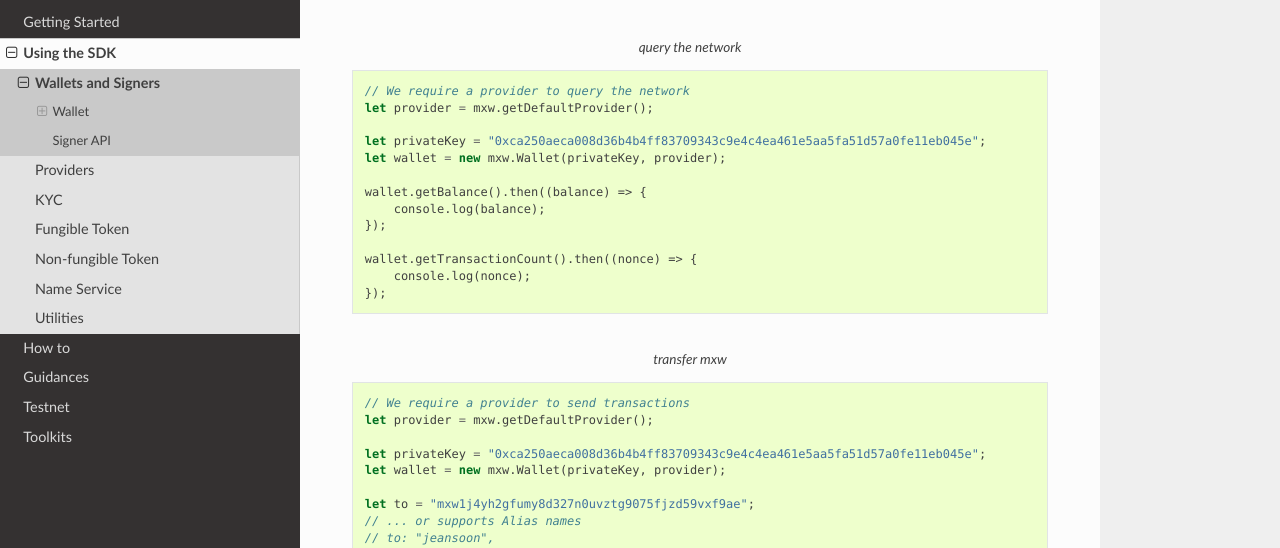
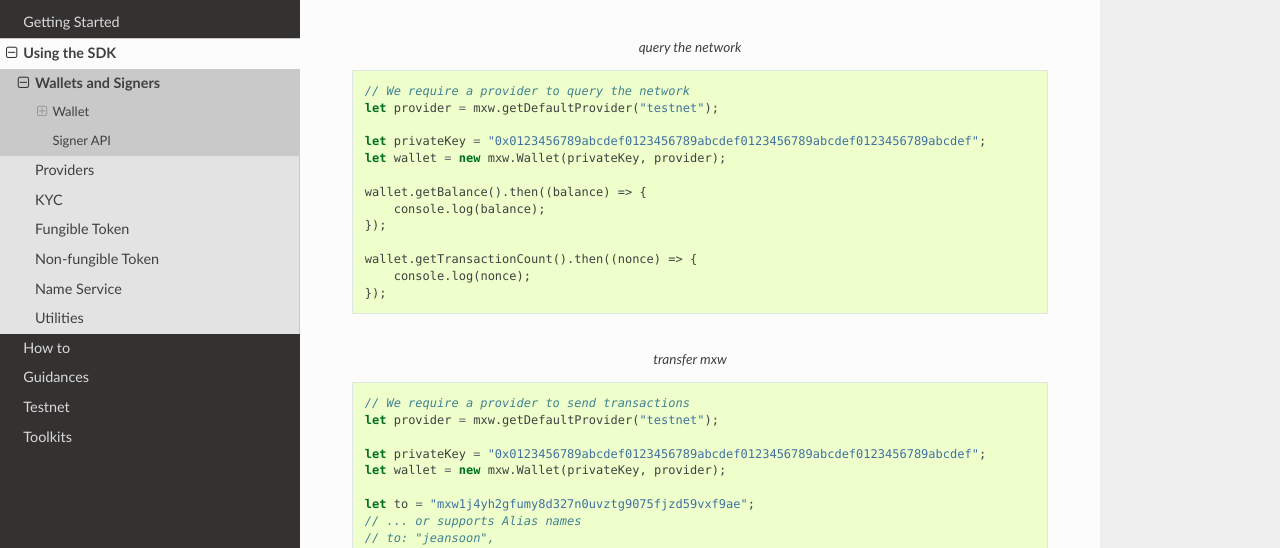
Before and after one commit to maxonrow/mxw-sdk-js, a Sphinx documentation site: the page built from docs/api-wallet.rst, in a window 1280 px wide and 900 px high, scrolled down 6519 px. Shown: the part 159-707 px from the top of the window. Built offline with Sphinx 7.4.7 and the Read the Docs theme 2.0.0, drawn with Linux system fonts in a browser that asks for light colours; some of the changed text lies outside the part shown.

Commit message:
spelling correction, rearange sentence sequence , minor tweaks

```diff
--- a/docs/api-wallet.rst
+++ b/docs/api-wallet.rst
@@ -41,6 +41,7 @@
     Generate a `BIP-039`_ + `BIP-044`_ wallet from *mnemonic* deriving *path* using
     the *wordlist*. The default language is English (en).
 
+
     The current supported wordlists are:
 
     ===================== ===========================
@@ -63,11 +64,11 @@
 .. code-block:: javascript
     :caption: *load a private key*
 
-    let privateKey = "0xca250aeca008d36b4b4ff83709343c9e4c4ea461e5aa5fa51d57a0fe11eb045e";
+    let privateKey = "0x0123456789abcdef0123456789abcdef0123456789abcdef0123456789abcdef";
     let wallet = new mxw.Wallet(privateKey);
 
     // Connect a wallet to mainnet
-    let provider = mxw.getDefaultProvider();
+    let provider = mxw.getDefaultProvider("testnet");
     let walletWithProvider = new mxw.Wallet(privateKey, provider);
 
 
@@ -211,7 +212,7 @@
     :caption: *signing transactions*
 
     let privateKey = "0xca250aeca008d36b4b4ff83709343c9e4c4ea461e5aa5fa51d57a0fe11eb045e";
-    let provider = mxw.getDefaultProvider();
+    let provider = mxw.getDefaultProvider("testnet");
     let wallet = new mxw.Wallet(privateKey, provider);
 
     console.log(wallet.address);
@@ -368,9 +369,9 @@
     :caption: *query the network*
 
     // We require a provider to query the network
-    let provider = mxw.getDefaultProvider();
+    let provider = mxw.getDefaultProvider("testnet");
 
-    let privateKey = "0xca250aeca008d36b4b4ff83709343c9e4c4ea461e5aa5fa51d57a0fe11eb045e";
+    let privateKey = "0x0123456789abcdef0123456789abcdef0123456789abcdef0123456789abcdef";
     let wallet = new mxw.Wallet(privateKey, provider);
 
     wallet.getBalance().then((balance) => {
@@ -386,9 +387,9 @@
     :caption: *transfer mxw*
 
     // We require a provider to send transactions
-    let provider = mxw.getDefaultProvider();
+    let provider = mxw.getDefaultProvider("testnet");
 
-    let privateKey = "0xca250aeca008d36b4b4ff83709343c9e4c4ea461e5aa5fa51d57a0fe11eb045e";
+    let privateKey = "0x0123456789abcdef0123456789abcdef0123456789abcdef0123456789abcdef";
     let wallet = new mxw.Wallet(privateKey, provider);
 
     let to = "mxw1j4yh2gfumy8d327n0uvztg9075fjzd59vxf9ae";
--- a/docs/getting-started.rst
+++ b/docs/getting-started.rst
@@ -36,8 +35,6 @@
 
     import { mxw } from 'mxw-sdk-js';
 
-
-
 Including in React Native
 -------------------------
 
@@ -45,7 +42,6 @@
     :caption: *JavaScript (ES6) / TypeScript*
 
     import { mxw } from 'mxw-sdk-js';
-
 
 Including in React
 ------------------
@@ -62,7 +58,6 @@
     :caption: *JavaScript (ES6) / TypeScript*
 
     import { mxw } from 'mxw-sdk-js';
-
 
 Including in Web Applications
 -----------------------------
```
Also changed, not shown: other parts of docs/getting-started.rst (+0 -1 lines), docs/api-providers.rst (+4 -4 lines), docs/introduction.rst (line endings or trailing spaces).
